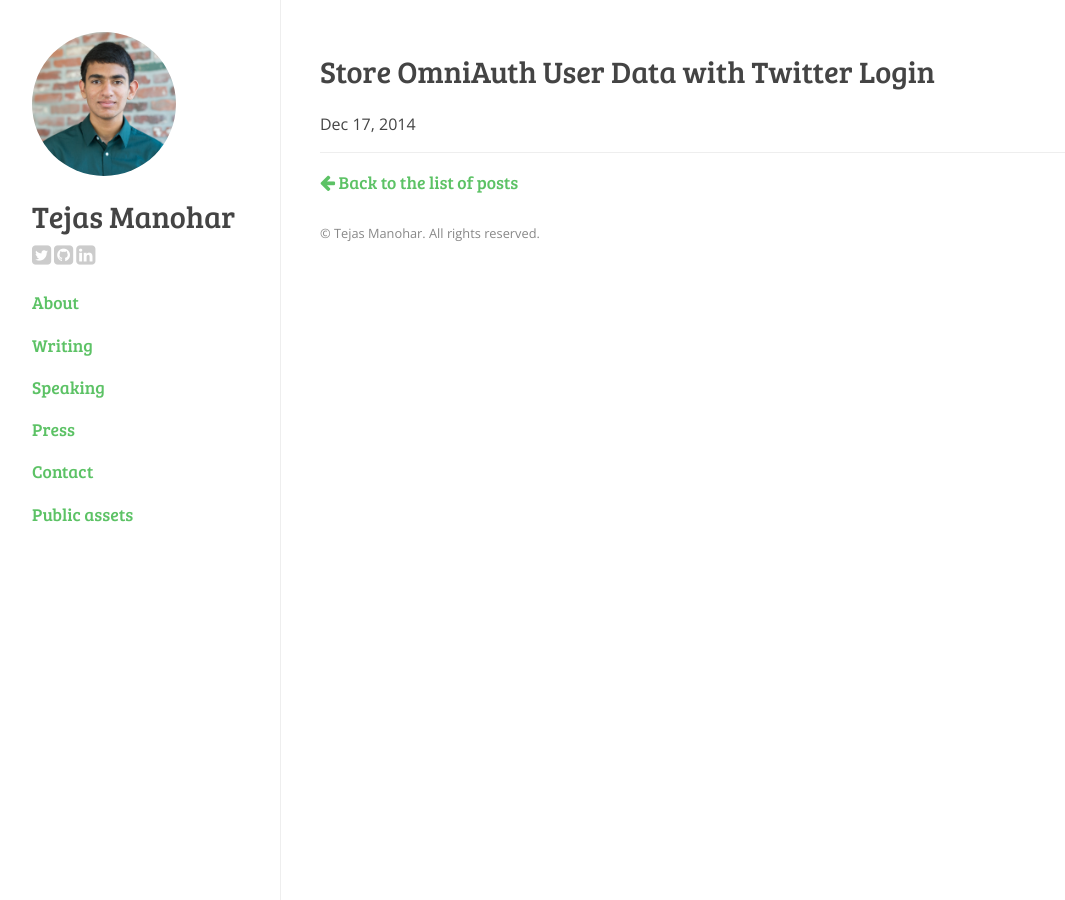
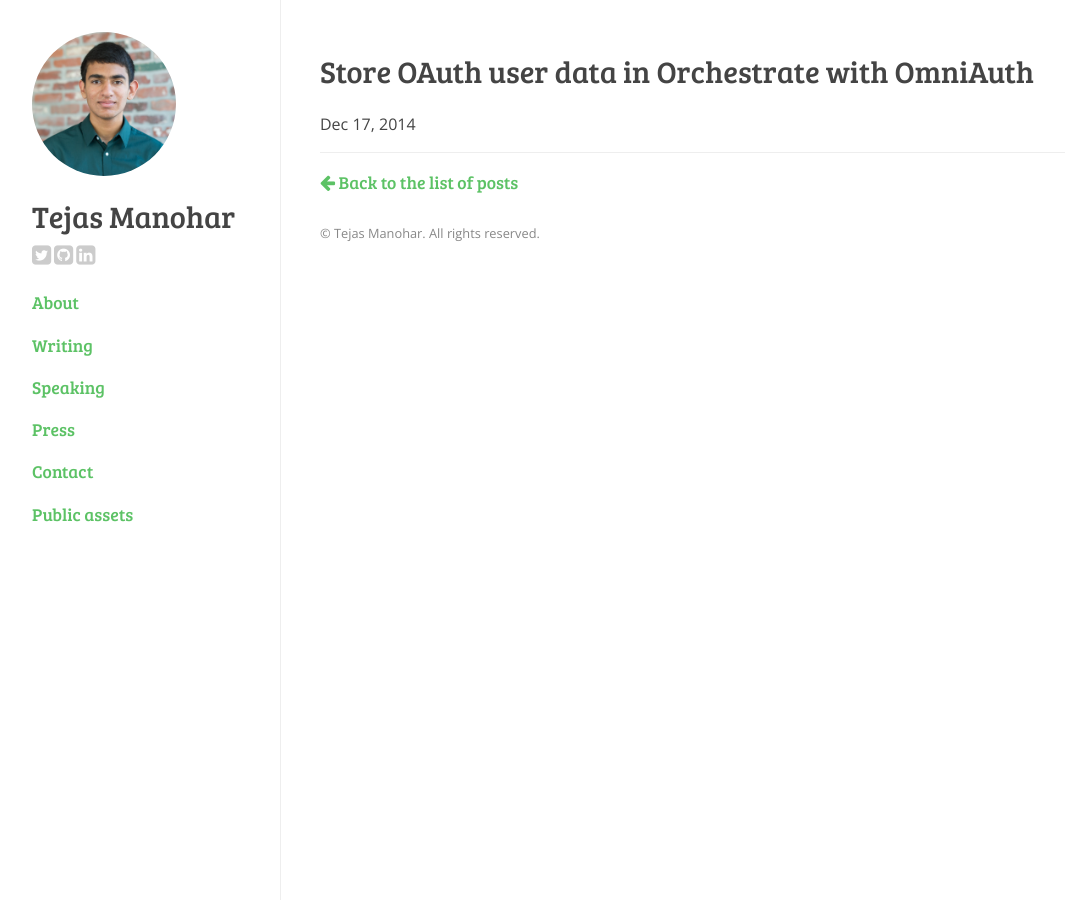
Before and after one commit to tejasmanohar/website, a Jekyll site: the page built from _posts/2014-12-17-omniauth-twitter-login-orchestrate.html, in a window 1280 px wide. Shown: the whole page, without its empty margins (0-1065 px from the left). Built offline with Jekyll 4.4.1, drawn with Linux system fonts in a browser that asks for light colours; nearby versions of some CDN libraries; comment, search, counter and statistics services are not loaded.

Commit message:
better title

```diff
--- a/_posts/2014-12-17-omniauth-twitter-login-orchestrate.html
+++ b/_posts/2014-12-17-omniauth-twitter-login-orchestrate.html
@@ -1,6 +1,6 @@
 ---
 layout: post
-title: Store OmniAuth User Data with Twitter Login
+title: Store OAuth user data in Orchestrate with OmniAuth
 date: 2014-12-17 00:00:00
 external_url: https://www.ctl.io/developers/blog/post/store-omniauth-user-data-with-twitter-login
 ---
```
